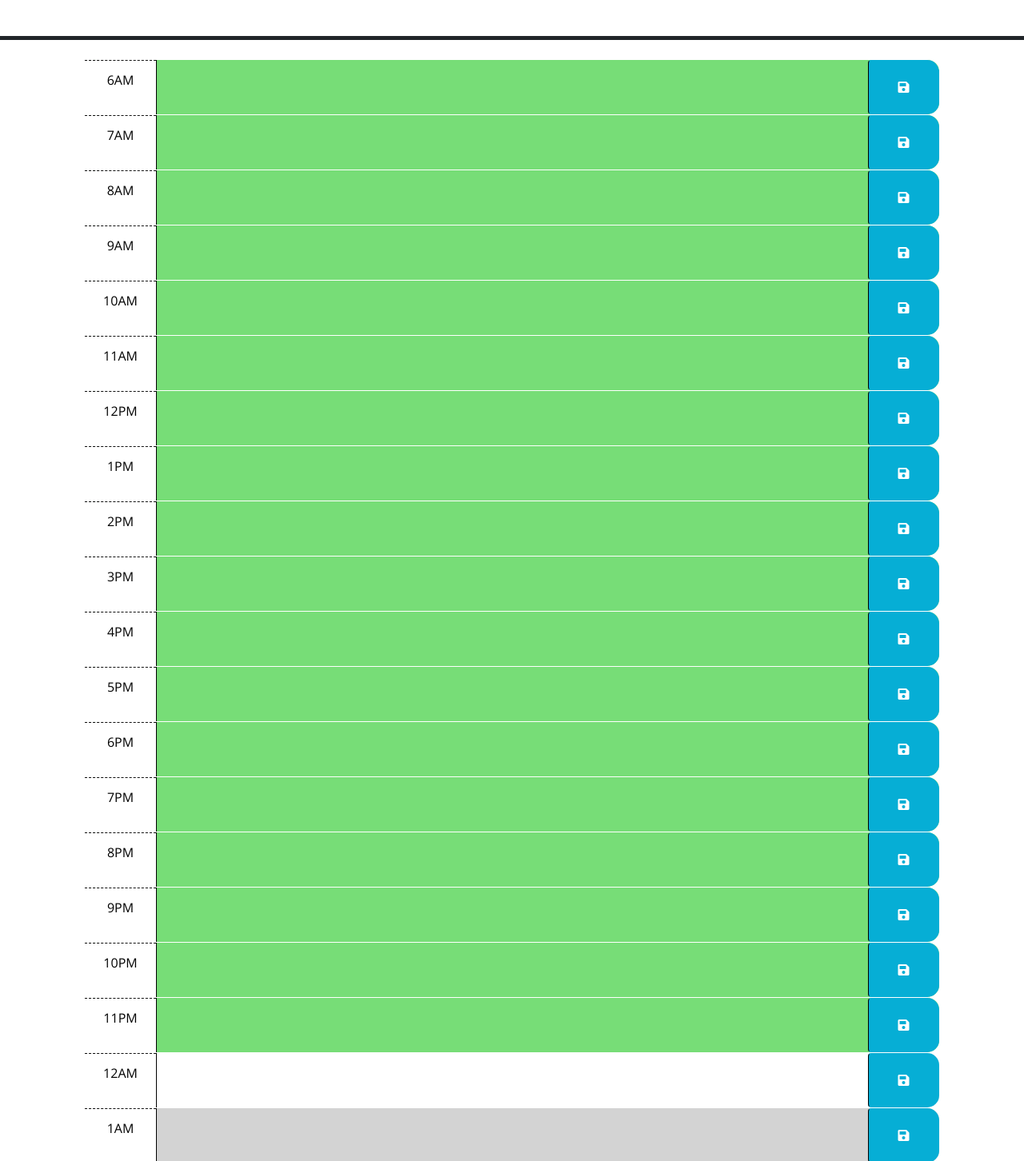
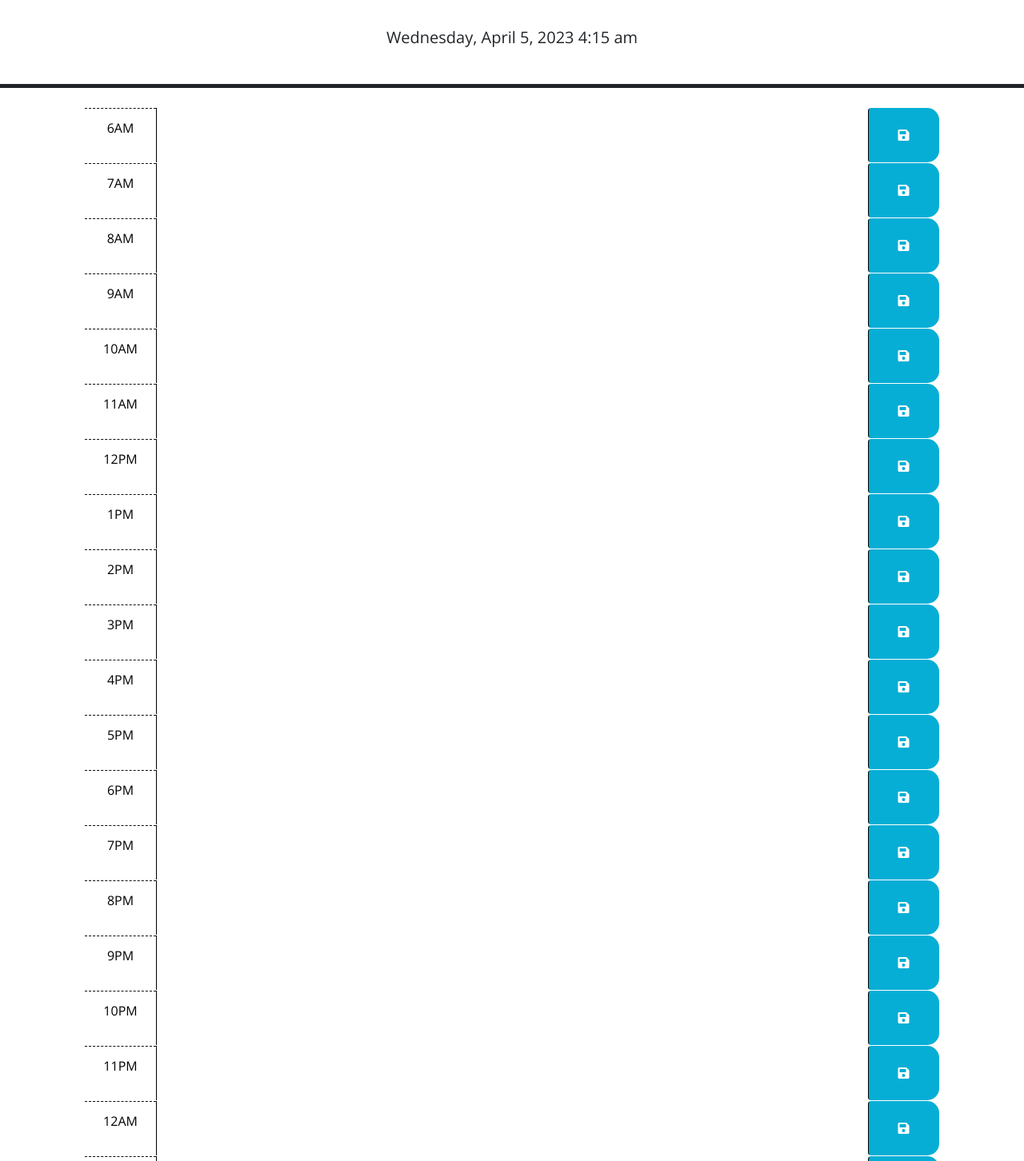
Before and after one commit to ohSweetWampum/work-day-scheduler-app, a plain HTML site: page index.html in a window 1280 px wide. Shown: the part 168-1620 px from the top of the page at 80% size. Drawn offline with nearby package versions, Linux system fonts and the light colour scheme.

Commit message:
rearranged class assigner function

```diff
--- a/assests/script.js
+++ b/assests/script.js
@@ -1,10 +1,17 @@
+//display current day at top of the page
+function displayCurrentDateAtTop(){
+  $("#currentDay").text(dayjs().format("dddd, MMMM D, YYYY h:mm a"));
+}
 
+displayCurrentDateAtTop();
+
+//adding event listener so that when the save button is pressed the data is saved to locals and a default, past,present or future class is assigned to the current block
   $(function() {
     //select the element with the class .btn.saveBtn.col-2.col-md-1"
     var saveButton = $(".btn.saveBtn.col-2.col-md-1");
     saveButton.click(function() {
 
-      var taskText = $(this).siblings(".col-8 col-md-10 description").val();
+      var taskText = $(this).siblings(".description").val();
       var taskTime = $(this).parent().attr("id");
 
       storeToLocal({
@@ -15,7 +22,38 @@
     });
   });
 
-  //save to local storage function
+
+  $(function() {
+    var currentTime = dayjs();
+    var currentHour = currentTime.hour();
+
+    // loop through every hour of the day and check to see if that hour is past, present or future of current hour, then add appropriate class to each box
+    for (var hour = 0; hour < 24; hour++) {
+      var taskText = localStorage.getItem("hour-" + hour);
+      //checks to see if there is string stored in block, if so the appropiate class will be applied
+      if (taskText !== null && taskText.trim() !== "") {
+        //  if hour is in the past
+        if (currentHour > hour) {
+          $("#hour-" + hour).addClass("past");
+          console.log("yes");
+        }
+        //  if hour is present time
+        else if (currentHour === hour) {
+          $("#hour-" + hour).addClass("present");
+          console.log("yes");
+        }
+        //  if hour is in the future
+        else {
+          $("#hour-" + hour).addClass("future");
+          console.log("yes");
+        }
+      }
+    }
+  });
+
+
+
+//save to local storage function
   function storeToLocal(){
     $(".saveBtn").on("click", function(){
       var taskText = $(this).siblings(".description").val();
@@ -35,126 +73,3 @@
   }
 
   retrieveFromLocal();
-
-
-
-  $(function() {
-    var currentTime = dayjs();
-    var currentHour = currentTime.hour();
-
-    // loop through every hour of the day and check to see if that hour is past, present or future of current hour, then add appropriate class to each box
-    for (var hour = 0; hour < 24; hour++) {
-      // check if hour is past
-      if (currentHour > hour) {
-        $("#hour-" + hour).addClass("past");
-      }
-      // check if hour is present
-      else if (currentHour === hour) {
-        $("#hour-" + hour).addClass("present");
-      }
-      // otherwise, hour is future
-      else {
-        $("#hour-" + hour).addClass("future");
-      }
-    }
-  });
-
-//display current day at top of the page
-//<p id="currentDay" class="lead"></p>
-
-function displayCurrentDateAtTop(){
-  $("#currentDay").text(dayjs().format("dddd, MMMM D, YYYY h:mm a"));
-}
-
-displayCurrentDateAtTop();
-
-
-
-
-
-
-
-
-
-
-
-
-
-
-
-
-
-
-
-
-
-
-
-
-
-
-// //Generation a div element for each hour and will assign correct time (past,present, or future). This save a bunch of coding
-//   $(function() {
-//     var currentDate = dayjs();
-//     var currentHour = currentDate.hour();
-
-//     //looping through all 24 hours and creating and new hour box for each one
-//     for (var i = 0; i < 24; i++){
-//       var hourBox = $("<div>").addClass("row time-block");
-
-
-//       //asssigning past, present, or future alerts to each hour box based on current time
-
-//       if (i < currentHour){
-//         hourBox.addClass("past");
-//       }else if (i === currentHour){
-//         hourBox.addClass("present");
-//       }else{
-//         hourBox.addClass("future");
-//       }
-
-//       //create the hour text and add it to box
-//       var eachHourText = $("<div>")
-//       .addClass("col-2 col-md-1 hour text-center py-3")
-//       .text(dayjs({hour: i}).format("hA"));
-//       hourBox.append(eachHourText);
-
-//       //create task text input area
-//       var taskDescriptionArea = $("<textarea>")
-//       .addClass("col-8 col-md-10 description")
-//       .attr("rows", "3");
-//       hourBox.append(taskDescriptionArea);
-
-
-//       //create save button for each hour box
-
-//       var saveButton = $("<button>")
-//       .addClass("btn saveBtn col-2 col-md-1")
-//       .attr("aria-label", "save");
-//       var saveIcon = $("<i>")
-//       .addClass("fas fa-save")
-//       .attr("aria-hidden", "true");
-
-
-//       //add the entire completed hour box to the page
-
-//       $("#hour-9").append(hourBox);
-//     }
-//   });
-
-
-//   for (var i = 0; i < 24; i++){
-//     var hourText = dayjs({hour: i}).format("hA");
-//     var hourBox = $("<div>").addClass("row time-block");
-//     var eachHourText = $("<div>")
-//     .addClass("col-2 col-md-1 hour text-center py-3")
-//     .text(hourText);
-//     hourBox.append(eachHourText);
-//     // rest of the code for each hour box
-//     $("#planner").append(hourBox);
-//   }
-
-// var eachHourText = $("<div>")
-//     .addClass("col-2 col-md-1 hour text-center py-3")
-//     .text(dayjs({hour: i}).format("hA"));
-// hourBox.append(eachHourText);
--- a/assests/style.css
+++ b/assests/style.css
@@ -11,7 +11,9 @@ textarea {
   border-left: 1px solid black;
   padding: 10px;
 }
-
+#currentDay{
+  margin-top: 60px;
+}
 .description {
   white-space: pre-wrap;
 }
```
